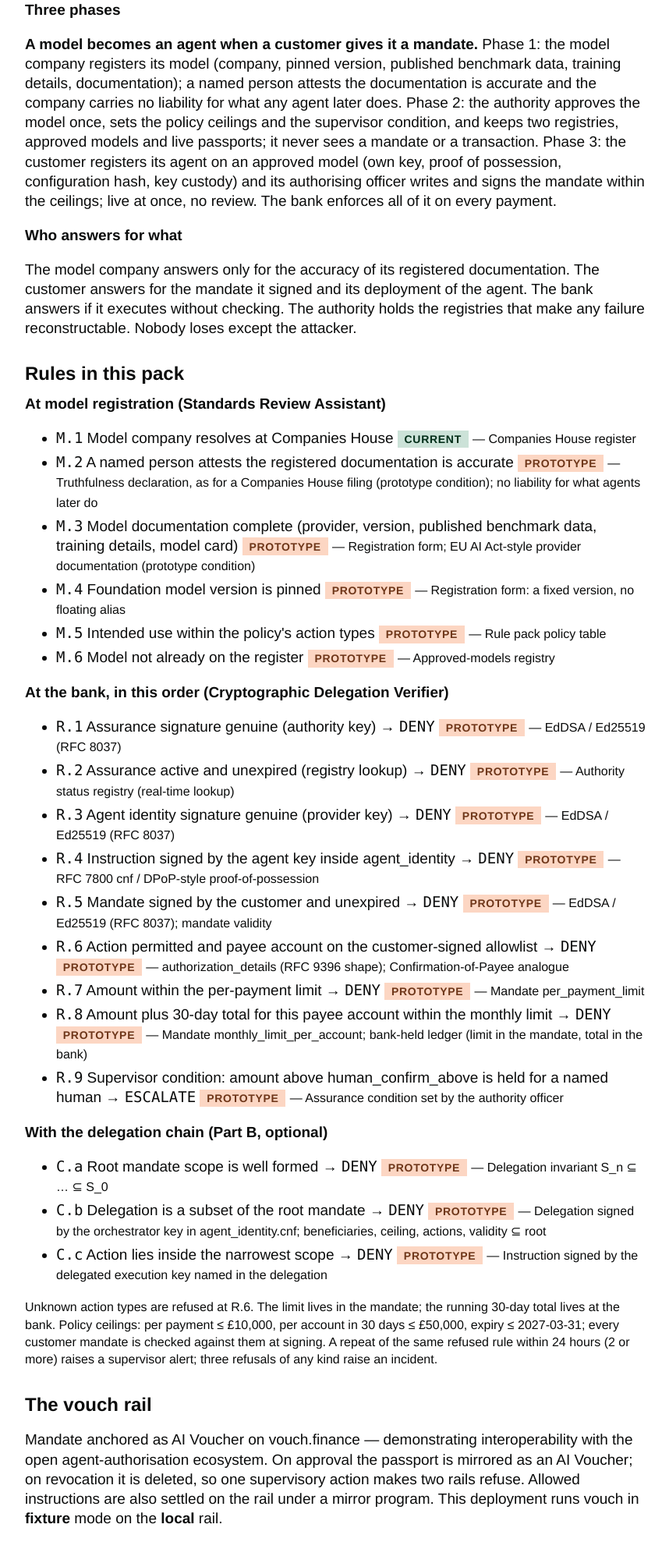
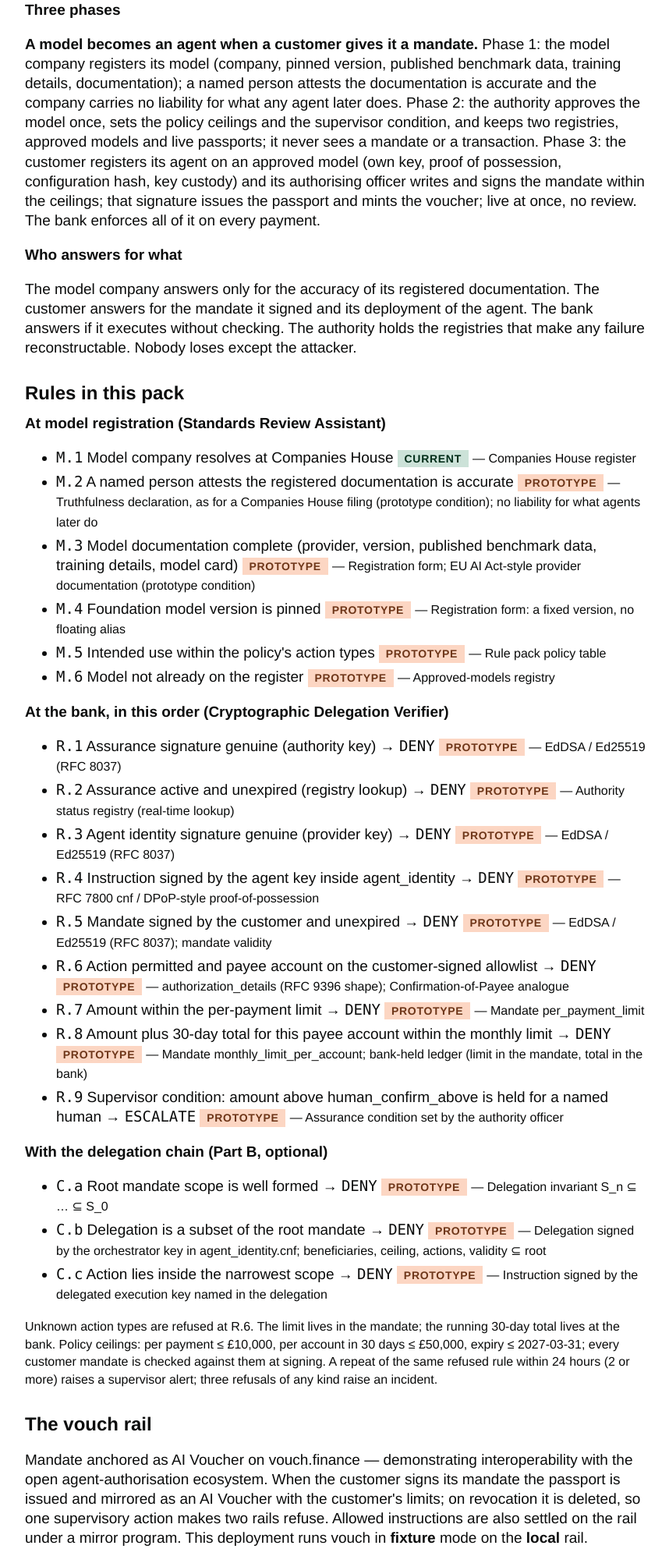
Before and after one commit to LegisLabs/agent-passport, a FastAPI app: page /about in a window 1280 px wide. Shown: the part 2324-4310 px from the top of the page at 78% size, without its empty margins (128-986 px from the left). Run offline with FastAPI, Linux system fonts and the light colour scheme.

Commit message:
Passport issued when the customer signs its mandate: agent registration leaves the passport pending (agent identity only); signing issues the assurance, activates the registry and mints the voucher with the customer's limits; R.1 PASSPORT_NOT_ISSUED before that
Co-Authored-By: Claude Fable 5.1 <noreply@anthropic.com>

```diff
--- a/fixtures/pay/oracle.json
+++ b/fixtures/pay/oracle.json
@@ -9,7 +9,7 @@
     {"id": "P06", "passport_status": "active", "mandate": "signed", "signer": "agent", "action_type": "pay_invoice", "supplier_name": "Fenwick Timber Ltd", "payee_account_ref": "60-11-22 10101010", "amount": 4900, "ledger_before": 15100, "expected_decision": "ALLOW", "expected_rule": "R.9", "expected_code": "WITHIN_MANDATE"},
     {"id": "P07", "passport_status": "active", "mandate": "signed", "signer": "rogue", "action_type": "pay_invoice", "supplier_name": "Fenwick Timber Ltd", "payee_account_ref": "60-11-22 10101010", "amount": 1150, "expected_decision": "DENY", "expected_rule": "R.4", "expected_code": "AGENT_SIGNATURE_INVALID"},
     {"id": "P08", "passport_status": "active", "mandate": "signed", "signer": "agent", "action_type": "refund", "supplier_name": "Fenwick Timber Ltd", "payee_account_ref": "60-11-22 10101010", "amount": 3200, "expected_decision": "DENY", "expected_rule": "R.6", "expected_code": "OUT_OF_SCOPE"},
-    {"id": "P09", "passport_status": "active", "mandate": "unsigned", "signer": "agent", "action_type": "pay_invoice", "supplier_name": "Fenwick Timber Ltd", "payee_account_ref": "60-11-22 10101010", "amount": 3200, "expected_decision": "DENY", "expected_rule": "R.5", "expected_code": "MANDATE_NOT_SIGNED"},
+    {"id": "P09", "passport_status": "active", "mandate": "unsigned", "signer": "agent", "action_type": "pay_invoice", "supplier_name": "Fenwick Timber Ltd", "payee_account_ref": "60-11-22 10101010", "amount": 3200, "expected_decision": "DENY", "expected_rule": "R.1", "expected_code": "PASSPORT_NOT_ISSUED"},
     {"id": "P10", "passport_status": "suspended", "mandate": "signed", "signer": "agent", "action_type": "pay_invoice", "supplier_name": "Fenwick Timber Ltd", "payee_account_ref": "60-11-22 10101010", "amount": 3200, "expected_decision": "DENY", "expected_rule": "R.2", "expected_code": "ASSURANCE_NOT_ACTIVE"},
     {"id": "P11", "passport_status": "revoked", "mandate": "signed", "signer": "agent", "action_type": "pay_invoice", "supplier_name": "Fenwick Timber Ltd", "payee_account_ref": "60-11-22 10101010", "amount": 3200, "expected_decision": "DENY", "expected_rule": "R.2", "expected_code": "ASSURANCE_NOT_ACTIVE"},
     {"id": "P12", "passport_status": "active", "mandate": "signed", "signer": "agent", "tamper": "assurance", "action_type": "pay_invoice", "supplier_name": "Fenwick Timber Ltd", "payee_account_ref": "60-11-22 10101010", "amount": 3200, "expected_decision": "DENY", "expected_rule": "R.1", "expected_code": "ASSURANCE_SIGNATURE_INVALID"},
--- a/pay/db.py
+++ b/pay/db.py
@@ -218,14 +218,14 @@ def update_application(app_id: int, **cols) -> dict:
 # ── passports ──────────────────────────────────────────────────────────────
 def create_passport(passport_id: str, application_id: int, assurance_jwt: str, assurance: dict,
                     agent_identity_jwt: str, agent_identity: dict, mandate_proposed: dict,
-                    expires_at: str, officer: str, agent: dict | None = None) -> dict:
-    hist = [{"ts": now_iso(), "from": None, "to": "active", "officer": officer, "reason": "Issued automatically from the model approval"}]
+                    expires_at: str, officer: str, agent: dict | None = None, status: str = "active") -> dict:
+    hist = [{"ts": now_iso(), "from": None, "to": status, "officer": officer, "reason": "Agent registered; passport pending the customer's mandate" if status == "pending" else "Issued"}]
     with tx() as con:
         con.execute(
             "INSERT INTO passports(passport_id,application_id,assurance_jwt,assurance_json,agent_identity_jwt,agent_identity_json,"
             "mandate_proposed_json,status,issued_at,expires_at,history_json,agent_json) VALUES(?,?,?,?,?,?,?,?,?,?,?,?)",
             (passport_id, application_id, assurance_jwt, json.dumps(assurance), agent_identity_jwt, json.dumps(agent_identity),
-             json.dumps(mandate_proposed), "active", now_iso(), expires_at, json.dumps(hist), json.dumps(agent) if agent else None),
+             json.dumps(mandate_proposed), status, now_iso(), expires_at, json.dumps(hist), json.dumps(agent) if agent else None),
         )
         return get_passport(passport_id, con)
 
--- a/pay/main.py
+++ b/pay/main.py
@@ -150,7 +150,7 @@ def envelope_of(p: dict) -> dict:
     """The composite passport as presented to a relying party."""
     return {
         "passport_id": p["passport_id"],
-        "assurance": p["assurance_jwt"],
+        "assurance": p["assurance_jwt"] or None,
         "agent_identity": p["agent_identity_jwt"],
         "mandate": p.get("mandate_jwt"),
         "status_url": f"/api/status/{p['passport_id']}",
@@ -319,10 +319,9 @@ def create_agent_on_model(a: dict, deployment: dict) -> dict:
                                    "monthly_limit_per_account": {"amount": float(pol["monthly_per_account_ceiling_gbp"]), "currency": pol["currency"], "window": pol["monthly_window"]}}],
         "ceilings": policy_ceilings(),
     }
-    token = crypto.sign_jwt("authority", assurance, typ="assurance+jwt")
-    p = db.create_passport(pid, a["id"], token, assurance, ident_jwt, ident_payload, mandate_proposed, valid_until, config.OFFICER, agent=ag)
-    audit.record("issue", pid, {"event": "customer registered its agent on an approved model: key generated, possession proven, agent_identity signed by the customer; assurance issued automatically from the model approval",
-                                "model": a["ref"], "agent_id": agent_id, "agent_kid": ag["kid"], "pop_verified": pop, "config_sha256": ag["config_sha256"], "authority_kid": crypto.signer("authority")["kid"]})
+    p = db.create_passport(pid, a["id"], "", assurance, ident_jwt, ident_payload, mandate_proposed, valid_until, config.OFFICER, agent=ag, status="pending")
+    audit.record("agent", pid, {"event": "customer registered its agent on an approved model: key generated, possession proven, agent_identity signed by the customer; passport pending the customer's mandate",
+                                "model": a["ref"], "agent_id": agent_id, "agent_kid": ag["kid"], "pop_verified": pop, "config_sha256": ag["config_sha256"]})
     return p
 
 
@@ -338,7 +337,6 @@ def create_agent(body: AgentIn):
     a = db.get_application(body.application_id) or _404()
     d = {**agent_draft(), **{k: v for k, v in body.model_dump().items() if v is not None and k != "application_id"}}
     p = create_agent_on_model(a, d)
-    p = mirror_on_vouch(p)
     return public_passport(p)
 
 
@@ -508,6 +506,8 @@ def sign_mandate(passport_id: str, body: MandateIn | None = None):
         _400("mandate already signed")
     if p["status"] == "revoked":
         _400("passport revoked; nothing to sign")
+    if (db.get_application(p["application_id"]) or {}).get("model_status") not in (None, "active"):
+        _400("the model is suspended or revoked; no passport can be issued on it")
     m = _merge_mandate(body)
     problems = rules.check_mandate_containment(m, p["assurance"]["valid_until"])
     if problems:
@@ -528,9 +528,19 @@ def sign_mandate(passport_id: str, body: MandateIn | None = None):
     p = db.set_mandate(passport_id, token, payload)
     with db.tx() as con:
         con.execute("UPDATE passports SET mandate_proposed_json=? WHERE passport_id=?", (__import__("json").dumps({**mp, **{k: payload[k] for k in ("customer", "authorising_officer", "valid_until", "authorization_details")}}), passport_id))
+    audit.record("mandate", passport_id, {"event": "customer wrote and signed its mandate; ceiling containment passed", "signer": payload["signed_by"], "customer_kid": crypto.signer("northgate")["kid"],
+                                          "suppliers": len(m["supplier_allowlist"]), "per_payment_limit": float(m["per_payment_limit"]), "monthly_limit_per_account": float(m["monthly_limit_per_account"]), "valid_until": m["valid_until"]})
+    # the customer's signature gives the agent life: the authority's system now issues the passport from the model approval
     p = db.get_passport(passport_id)
-    audit.record("mandate", passport_id, {"event": "customer wrote and signed its mandate; ceiling containment passed; envelope complete; live at once", "signer": payload["signed_by"], "customer_kid": crypto.signer("northgate")["kid"],
-                                          "suppliers": len(m["supplier_allowlist"]), "per_payment_limit": float(m["per_payment_limit"]), "monthly_limit_per_account": float(m["monthly_limit_per_account"]), "valid_until": m["valid_until"]})
+    if not p.get("assurance_jwt"):
+        assurance = {**p["assurance"], "iat": crypto.now_ts(), "nbf": crypto.now_ts()}
+        atoken = crypto.sign_jwt("authority", assurance, typ="assurance+jwt")
+        with db.tx() as con:
+            con.execute("UPDATE passports SET assurance_jwt=?, assurance_json=?, issued_at=? WHERE passport_id=?", (atoken, __import__("json").dumps(assurance), db.now_iso(), passport_id))
+        p = db.set_passport_status(passport_id, "active", "authority system", "Issued: the customer signed the mandate; assurance signed from the model approval")
+        audit.record("issue", passport_id, {"event": "passport issued: assurance signed automatically from the model approval; registry ACTIVE; envelope complete; live at once",
+                                            "authority_kid": crypto.signer("authority")["kid"], "agent_kid": p["agent"]["kid"], "model": p["assurance"]["model_ref"]["registration"]})
+        p = mirror_on_vouch(p)
     return public_passport(p)
 
 
@@ -546,7 +556,7 @@ def get_passport(passport_id: str):
     p = db.get_passport(passport_id) or _404()
     env = envelope_of(p)
     ver = crypto.verify_envelope(env)
-    parts = {"assurance": crypto.verify_jwt("authority", env["assurance"]) is not None,
+    parts = {"assurance": (crypto.verify_jwt("authority", env["assurance"]) is not None) if env.get("assurance") else None,
              "agent_identity": crypto.verify_jwt("northgate", env["agent_identity"]) is not None,
              "mandate": (crypto.verify_jwt("northgate", env["mandate"]) is not None) if env.get("mandate") else None}
     headers = {k: crypto.decode_unverified(env[k])[0] for k in ("assurance", "agent_identity", "mandate") if env.get(k)}
--- a/pay/rules.py
+++ b/pay/rules.py
@@ -139,7 +139,10 @@ def verify_action(envelope: dict, registry_status: str, req: dict, ledger_total:
         trace.append({"rule": rid, "title": _rule(rid)["title"], "ok": ok, "note": note})
         return ok
 
-    # R.1 assurance signature (authority)
+    # R.1 assurance signature (authority); no assurance at all means the passport was never issued
+    if not envelope.get("assurance"):
+        step("R.1", False, "no assurance: the passport has not been issued (the customer has not signed its mandate)")
+        return _result("R.1", "DENY", "PASSPORT_NOT_ISSUED", "passport not issued: the customer has not yet signed the mandate that gives the agent life", trace)
     assurance = crypto.verify_jwt("authority", envelope.get("assurance"))
     if not step("R.1", assurance is not None, "authority signature verifies" if assurance else "assurance does not verify against the authority key"):
         return _result("R.1", "DENY", _rule("R.1")["code"], "assurance signature invalid", trace)
--- a/pay/static/app.js
+++ b/pay/static/app.js
@@ -14,7 +14,7 @@ const AP = (() => {
     if (!r.ok) throw new Error(typeof j.detail === 'string' ? j.detail : (j.detail && j.detail.problems ? j.detail.message + ': ' + j.detail.problems.map(x => x.problem).join('; ') : (JSON.stringify(j.detail) || r.statusText)));
     return j;
   }
-  const statusTag = (s) => ({ active: 'green', approved: 'green', submitted: 'blue', info_requested: 'amber', suspended: 'amber', draft: 'grey', rejected: 'red', revoked: 'red', expired: 'red', signed: 'green', unsigned: 'amber' }[s] || 'grey');
+  const statusTag = (s) => ({ pending: 'amber', active: 'green', approved: 'green', submitted: 'blue', info_requested: 'amber', suspended: 'amber', draft: 'grey', rejected: 'red', revoked: 'red', expired: 'red', signed: 'green', unsigned: 'amber' }[s] || 'grey');
   const tag = (s, label) => `<span class="tag tag--${statusTag(s)}">${esc(label || String(s).replace('_', ' '))}</span>`;
   const v = (f, ...path) => { let c = f; for (const p of path) { if (!c || typeof c !== 'object' || !(p in c)) return undefined; c = c[p]; } return (c && typeof c === 'object' && 'value' in c) ? c.value : c; };
   const NUMERIC = new Set(['human_confirm_above_gbp', 'cover_gbp']);
@@ -101,12 +101,12 @@ const AP = (() => {
   function envelopePanels(full) {
     const pl = full, ver = full.verification.parts, a = pl.assurance, i = pl.agent_identity, m = pl.mandate, mp = pl.mandate_proposed;
     const ad = (m || mp).authorization_details[0];
-    const sig = (ok, who, kid) => ok == null ? `<span class="tag tag--amber">Unsigned</span>` : ok ? `<span class="tag tag--green">Verified · Ed25519</span>` : `<span class="tag tag--red">Signature fails</span>`;
+    const sig = (ok, who, kid) => ok == null ? (full.status === 'pending' && who === 'authority' ? `<span class="tag tag--amber">Not issued yet</span>` : `<span class="tag tag--amber">Unsigned</span>`) : ok ? `<span class="tag tag--green">Verified · Ed25519</span>` : `<span class="tag tag--red">Signature fails</span>`;
     const kv = (rows) => `<dl class="envelope__kv">${rows.map(([k, val]) => `<div><dt>${k}</dt><dd>${val}</dd></div>`).join('')}</dl>`;
     return `
       <section>
-        <span class="envelope__who">Signed by the authority · issued from the model approval</span>
-        <h3 class="envelope__title">Assurance ${sig(ver.assurance)}</h3>
+        <span class="envelope__who">Signed by the authority · issued from the model approval when the customer signs</span>
+        <h3 class="envelope__title">Assurance ${sig(ver.assurance, 'authority')}</h3>
         ${kv([['Approved model', `${esc(a.model_ref.model_name)} <span class="mono">${esc(a.model_ref.model_id)}</span> · ${esc(a.model_ref.company)} · <span class="mono small">${esc(a.model_ref.registration)}</span>`], ['Status', `${esc(a.assurance.kya_status)} · ${a.assurance.checks_passed} checks passed${a.assurance.checks_flagged.length ? ', flagged ' + esc(a.assurance.checks_flagged.join(', ')) : ''}`], ['Condition', `hold above ${gbp(a.condition.human_confirm_above.amount)}`], ['Ceilings', `≤ ${gbp(a.policy_ceilings.per_payment_ceiling.amount)} per payment · ≤ ${gbp(a.policy_ceilings.monthly_per_account_ceiling.amount)} per account in 30 days`], ['Attested by', `${esc(a.attestation.name)}, ${esc(a.attestation.role)} · documentation accuracy only`], ['Valid until', esc(a.valid_until)], ['Bound to', `agent identity <span class="mono small">${esc(a.binds.agent_identity_sha256.slice(0, 12))}…</span>`]])}
       </section>
       <section>
@@ -120,7 +120,7 @@ const AP = (() => {
         <span class="small">OAuth 2.0 RFC 9396 Rich Authorization Request · written by the customer within the policy ceilings · not reviewed by the authority</span>
         ${kv(m ? [['Customer', esc((mp.customer || {}).legal_name || '')], ['Signed by', `${esc((mp.authorising_officer || {}).name || '')}, ${esc((mp.authorising_officer || {}).role || '')}`], ['Payees', `${ad.supplier_allowlist.length} accounts (content stays with the customer and the bank)`], ['Expires', esc(mp.valid_until)], ['Ceiling containment', '<span class="tag tag--green">within policy ceilings</span>']]
                 : [['Ceilings', `per payment ≤ ${gbp(a.policy_ceilings.per_payment_ceiling.amount)} · per account in 30 days ≤ ${gbp(a.policy_ceilings.monthly_per_account_ceiling.amount)} · expiry ≤ ${esc(a.policy_ceilings.max_validity)}`], ['Actions', esc(a.policy_ceilings.action_types.join(', '))]])}
-        ${m ? '' : `<p class="envelope__pending">Awaiting the customer's own mandate in <a href="/customer">Customer Panel</a>. Until then the bank refuses every instruction at R.5.</p>`}
+        ${m ? '' : `<p class="envelope__pending">Awaiting the customer's mandate in the <a href="/customer">Customer Panel</a>. The passport is issued when the customer signs; until then the bank refuses every instruction at R.1.</p>`}
       </section>`;
   }
 
@@ -318,7 +318,7 @@ const AP = (() => {
       $('cu-mandate').hidden = !p;
       if (!p) return;
       const mp = p.mandate_proposed, ad = mp.authorization_details[0], signed = p.mandate_signed, ag = p.agent || {};
-      $('cu-agent-kv').innerHTML = [['Agent', `<strong>${esc(p.agent_identity.agent.name)}</strong> · <span class="mono">${esc(mp.agent_id)}</span> · on ${esc(p.agent_identity.agent.model_name)} (${esc(p.agent_identity.agent.model_provider)} <span class="mono">${esc(p.agent_identity.agent.model_version)}</span>)`], ['Agent key', `<span class="mono">kid ${esc(mp.agent_kid)}</span> · ${ag.pop_verified ? '<span class="tag tag--green">possession proven</span>' : '<span class="tag tag--amber">possession pending</span>'} · config <span class="mono small">${esc((ag.config_sha256 || '').slice(0, 12))}…</span>`], ['Passport', `<span class="mono">${esc(p.passport_id)}</span> ${tag(p.status)} · assurance issued automatically from the model approval`]].map(([k, val]) => `<div><dt>${k}</dt><dd>${val}</dd></div>`).join('');
+      $('cu-agent-kv').innerHTML = [['Agent', `<strong>${esc(p.agent_identity.agent.name)}</strong> · <span class="mono">${esc(mp.agent_id)}</span> · on ${esc(p.agent_identity.agent.model_name)} (${esc(p.agent_identity.agent.model_provider)} <span class="mono">${esc(p.agent_identity.agent.model_version)}</span>)`], ['Agent key', `<span class="mono">kid ${esc(mp.agent_kid)}</span> · ${ag.pop_verified ? '<span class="tag tag--green">possession proven</span>' : '<span class="tag tag--amber">possession pending</span>'} · config <span class="mono small">${esc((ag.config_sha256 || '').slice(0, 12))}…</span>`], ['Passport', `<span class="mono">${esc(p.passport_id)}</span> ${tag(p.status)} · ${p.status === 'pending' ? 'issued when you sign the mandate' : 'issued from the model approval when the mandate was signed'}`]].map(([k, val]) => `<div><dt>${k}</dt><dd>${val}</dd></div>`).join('');
       $('cu-id').textContent = p.passport_id;
       $('cu-state').innerHTML = signed ? tag('signed', 'signed') : tag('unsigned', 'awaiting signature');
       $('cu-card').classList.toggle('mandate--signed', signed);
@@ -347,7 +347,7 @@ const AP = (() => {
       $('cu-signer').textContent = `${(draft.authorising_officer || {}).name}, ${(draft.authorising_officer || {}).role}, signs with the ${(draft.customer || {}).legal_name} key.`;
       $('cu-actions').hidden = signed || p.status === 'revoked';
       $('cu-sig').hidden = !signed;
-      if (signed) $('cu-sig').innerHTML = `<strong>Signed ${d(p.mandate_signed_at)} at ${t(p.mandate_signed_at)} by ${esc((p.mandate.signed_by || {}).name)}, ${esc((p.mandate.signed_by || {}).role)}</strong> Ed25519 signature by the ${esc((mp.customer || {}).legal_name)} key. Live at once; no authority review. The envelope is complete.`;
+      if (signed) $('cu-sig').innerHTML = `<strong>Signed ${d(p.mandate_signed_at)} at ${t(p.mandate_signed_at)} by ${esc((p.mandate.signed_by || {}).name)}, ${esc((p.mandate.signed_by || {}).role)}</strong> Ed25519 signature by the ${esc((mp.customer || {}).legal_name)} key. The passport is issued and ACTIVE, the voucher minted on the vouch rail. Live at once; no authority review.`;
       $('cu-after').hidden = !signed;
       $('cu-jwt-wrap').hidden = !signed;
       if (signed) api('GET', `/api/passports/${p.passport_id}`).then(full => { $('cu-jwt-payload').textContent = JSON.stringify(full.mandate, null, 2); $('cu-jwt').textContent = full.envelope.mandate; });
--- a/pay/templates/about.html
+++ b/pay/templates/about.html
@@ -25,7 +25,7 @@
   <h2 class="h2">Regulatory context</h2>
   <p>The regulator tab demonstrates what an Agent Assurance function would look like within the Payment Services Regulations 2017 framework. This is a design prototype of a proposed extension to an existing authorisation process — not a claimed regulatory approval. The assurance function is AI-assisted but human-decided at every consequential point. The Standards Review Assistant is the brief's "KY-A Standards Sandbox Copilot" brought to life.</p>
   <h3 class="h3">Three phases</h3>
-  <p><strong>A model becomes an agent when a customer gives it a mandate.</strong> Phase 1: the model company registers its model (company, pinned version, published benchmark data, training details, documentation); a named person attests the documentation is accurate and the company carries no liability for what any agent later does. Phase 2: the authority approves the model once, sets the policy ceilings and the supervisor condition, and keeps two registries, approved models and live passports; it never sees a mandate or a transaction. Phase 3: the customer registers its agent on an approved model (own key, proof of possession, configuration hash, key custody) and its authorising officer writes and signs the mandate within the ceilings; live at once, no review. The bank enforces all of it on every payment.</p>
+  <p><strong>A model becomes an agent when a customer gives it a mandate.</strong> Phase 1: the model company registers its model (company, pinned version, published benchmark data, training details, documentation); a named person attests the documentation is accurate and the company carries no liability for what any agent later does. Phase 2: the authority approves the model once, sets the policy ceilings and the supervisor condition, and keeps two registries, approved models and live passports; it never sees a mandate or a transaction. Phase 3: the customer registers its agent on an approved model (own key, proof of possession, configuration hash, key custody) and its authorising officer writes and signs the mandate within the ceilings; that signature issues the passport and mints the voucher; live at once, no review. The bank enforces all of it on every payment.</p>
   <h3 class="h3">Who answers for what</h3>
   <p>The model company answers only for the accuracy of its registered documentation. The customer answers for the mandate it signed and its deployment of the agent. The bank answers if it executes without checking. The authority holds the registries that make any failure reconstructable. Nobody loses except the attacker.</p>
 
@@ -39,7 +39,7 @@
   <p class="small">Unknown action types are refused at R.6. The limit lives in the mandate; the running 30-day total lives at the bank. Policy ceilings: per payment ≤ £{{ '{:,.0f}'.format(pack.policy.per_payment_ceiling_gbp) }}, per account in 30 days ≤ £{{ '{:,.0f}'.format(pack.policy.monthly_per_account_ceiling_gbp) }}, expiry ≤ {{ pack.policy.max_validity }}; every customer mandate is checked against them at signing. A repeat of the same refused rule within {{ pack.policy.pattern_threshold.window_hours }} hours ({{ pack.policy.pattern_threshold.count }} or more) raises a supervisor alert; three refusals of any kind raise an incident.</p>
 
   <h2 class="h2">The vouch rail</h2>
-  <p>Mandate anchored as AI Voucher on vouch.finance — demonstrating interoperability with the open agent-authorisation ecosystem. On approval the passport is mirrored as an AI Voucher; on revocation it is deleted, so one supervisory action makes two rails refuse. Allowed instructions are also settled on the rail under a mirror program. This deployment runs vouch in <strong>{{ vouch_mode }}</strong> mode on the <strong>{{ payment_rail }}</strong> rail.</p>
+  <p>Mandate anchored as AI Voucher on vouch.finance — demonstrating interoperability with the open agent-authorisation ecosystem. When the customer signs its mandate the passport is issued and mirrored as an AI Voucher with the customer's limits; on revocation it is deleted, so one supervisory action makes two rails refuse. Allowed instructions are also settled on the rail under a mirror program. This deployment runs vouch in <strong>{{ vouch_mode }}</strong> mode on the <strong>{{ payment_rail }}</strong> rail.</p>
 
   <h2 class="h2">Where the model sits, and where it does not</h2>
   <p>Registration is a form the model company fills in by hand. Gemini is used at the edges only: the agent reads invoices into payment instructions with a verbatim quote per fact, and the officer can ask for a draft file note. It never checks, scores, approves or verifies. If the API is unavailable the system falls back to a deterministic fixture and says so. The consequential middle is the rule pack <code>{{ pack.id }}</code>, so the same inputs always give the same decision.</p>
--- a/rulepacks/payments-2026.09.json
+++ b/rulepacks/payments-2026.09.json
@@ -33,7 +33,7 @@
     {"id": "M.6", "title": "Model not already on the register", "status": "PROTOTYPE", "source": "Approved-models registry", "check": "not_already_registered", "fail": "flag"}
   ],
   "runtime_rules": [
-    {"id": "R.1", "title": "Assurance signature genuine (authority key)", "status": "PROTOTYPE", "source": "EdDSA / Ed25519 (RFC 8037)", "data": "envelope.assurance", "on_fail": "DENY", "code": "ASSURANCE_SIGNATURE_INVALID"},
+    {"id": "R.1", "title": "Assurance signature genuine (authority key)", "status": "PROTOTYPE", "source": "EdDSA / Ed25519 (RFC 8037)", "data": "envelope.assurance", "on_fail": "DENY", "code": "ASSURANCE_SIGNATURE_INVALID", "codes": ["PASSPORT_NOT_ISSUED", "ASSURANCE_SIGNATURE_INVALID"]},
     {"id": "R.2", "title": "Assurance active and unexpired (registry lookup)", "status": "PROTOTYPE", "source": "Authority status registry (real-time lookup)", "data": "registry", "on_fail": "DENY", "code": "ASSURANCE_NOT_ACTIVE"},
     {"id": "R.3", "title": "Agent identity signature genuine (provider key)", "status": "PROTOTYPE", "source": "EdDSA / Ed25519 (RFC 8037)", "data": "envelope.agent_identity", "on_fail": "DENY", "code": "AGENT_IDENTITY_SIGNATURE_INVALID"},
     {"id": "R.4", "title": "Instruction signed by the agent key inside agent_identity", "status": "PROTOTYPE", "source": "RFC 7800 cnf / DPoP-style proof-of-possession", "data": "envelope.agent_identity + instruction", "on_fail": "DENY", "code": "AGENT_SIGNATURE_INVALID"},
```
Also changed, not shown: docs/v1-v3/KYA_extension_for_purpose_bound_value.md (+2 -2 lines), tests/test_pay.py (+4 -2 lines), tests/ui/walk_eight_stages.py (+2 -2 lines), README.md.
